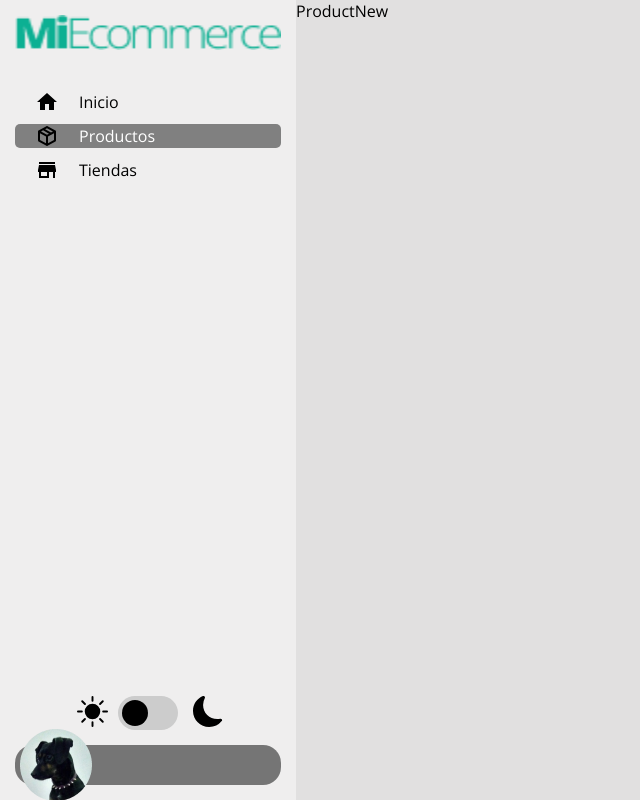
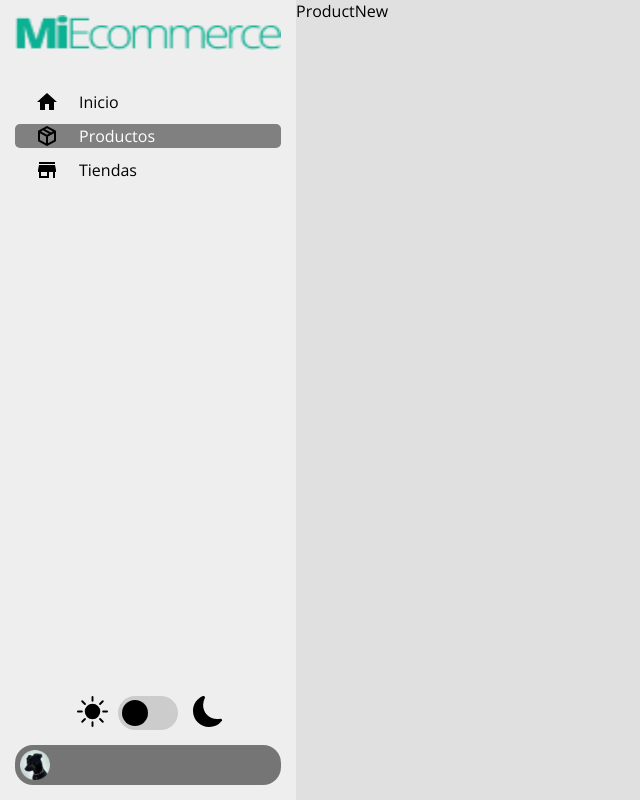
Before and after one commit to NicolasBuffa/dashboard-grupo4, a React (Create React App) app: page /products/new in a window 1280 px wide. Shown: the whole page, without its empty margins (0-640 px from the left). Built offline with nearby package versions, Linux system fonts and the light colour scheme; no server answers.

Commit message:
detalles arreglados gral

```diff
--- a/src/components/SideBar/MenuButton/MenuButtonMobile.css
+++ b/src/components/SideBar/MenuButton/MenuButtonMobile.css
@@ -9,10 +9,12 @@
     left: 2vw;
     top: 20px;
     z-index: 99;
+    opacity: 1;
 }
 .MenuButtonMobileDesactivate{
     width: 40px;
     height: 40px;
+
 }
 .imgMenuButton{
     width: 30px;
--- a/src/components/SideBar/ProfileButton/ProfileButton.css
+++ b/src/components/SideBar/ProfileButton/ProfileButton.css
@@ -19,8 +19,7 @@
     transition: all 1s;
 }
 
-.profilePic{
-    border: 12px solid red;
-    max-width: 20px;
-    max-height: 20px;
+.profilePic{max-width: 30px;
+    max-height: 30px;
+    margin-right: 10px;
 }
--- a/src/components/SideBar/ProfileButton/ProfileButton.jsx
+++ b/src/components/SideBar/ProfileButton/ProfileButton.jsx
@@ -12,7 +12,6 @@ const ProfileButton = () => {
         .then(data => setUser(data[0].firstname))
     }
 
-
     useEffect(() => {
         getUser()
     }, []
@@ -20,7 +19,7 @@ const ProfileButton = () => {
 
 
     return (
-        <NavLink className='sideBar--button_user' to='/profile'><img id="profilePic" src={profilePic} />{user}</NavLink>
+        <NavLink className='sideBar--button_user' to='/profile'><img className="profilePic" src={profilePic} />{user}</NavLink>
     )
 }
 
--- a/src/components/SideBar/SideBar.css
+++ b/src/components/SideBar/SideBar.css
@@ -31,7 +31,7 @@
     .SideBarActive {
         transition: all 1s;
         left: 0;
-        opacity: 1;
+        opacity: 0.92;
     }
 
     .SideBar:hover {
@@ -40,7 +40,7 @@
     }
 
     .SideBarDesactivate {
-        opacity: 1;
+        opacity: 0;
         transition: all 1s;
         box-shadow: 0  0px 0px;
     }
--- a/src/components/SideBar/SideBar.jsx
+++ b/src/components/SideBar/SideBar.jsx
@@ -7,7 +7,7 @@ import ProfileButton from './ProfileButton/ProfileButton'
 import { useRef } from 'react'
 import { Anchor } from './AnchorSideBar/Anchor'
 import SlideBarHeader from './SideBarHeader/SideBarHeader.jsx'
-import SideBarController from './SideBarController'
+import useSideBarController from './useSideBarController'
 
 
 
@@ -17,7 +17,7 @@ const SideBar = () => {
   const menuButtonClose = useRef()
   const [input, setInput] = useState('menuButton MenuButtonMobileDesactivate');
 
-  const { ButtonControler, outMenu } = SideBarController(input, sideBarComponent, menuButtonClose, setInput)
+  const { ButtonControler, outMenu } = useSideBarController(input, sideBarComponent, menuButtonClose, setInput)
 
   useEffect(() => { }, [input])
   return (
--- a/src/components/SideBar/SideBarController.js
+++ b/src/components/SideBar/useSideBarController.js
@@ -1,5 +1,5 @@
 
-const SideBarController = (input, sideBarComponent,menuButtonClose,setInput) => {
+const useSideBarController = (input, sideBarComponent,menuButtonClose,setInput) => {
 
     const ButtonControler = () => {
         if (input === 'menuButton MenuButtonMobileDesactivate') {
@@ -21,5 +21,4 @@ const SideBarController = (input, sideBarComponent,menuButtonClose,setInput) =>
    {ButtonControler,outMenu}
   )
 }
-
-export default SideBarController
+export default useSideBarController
```
